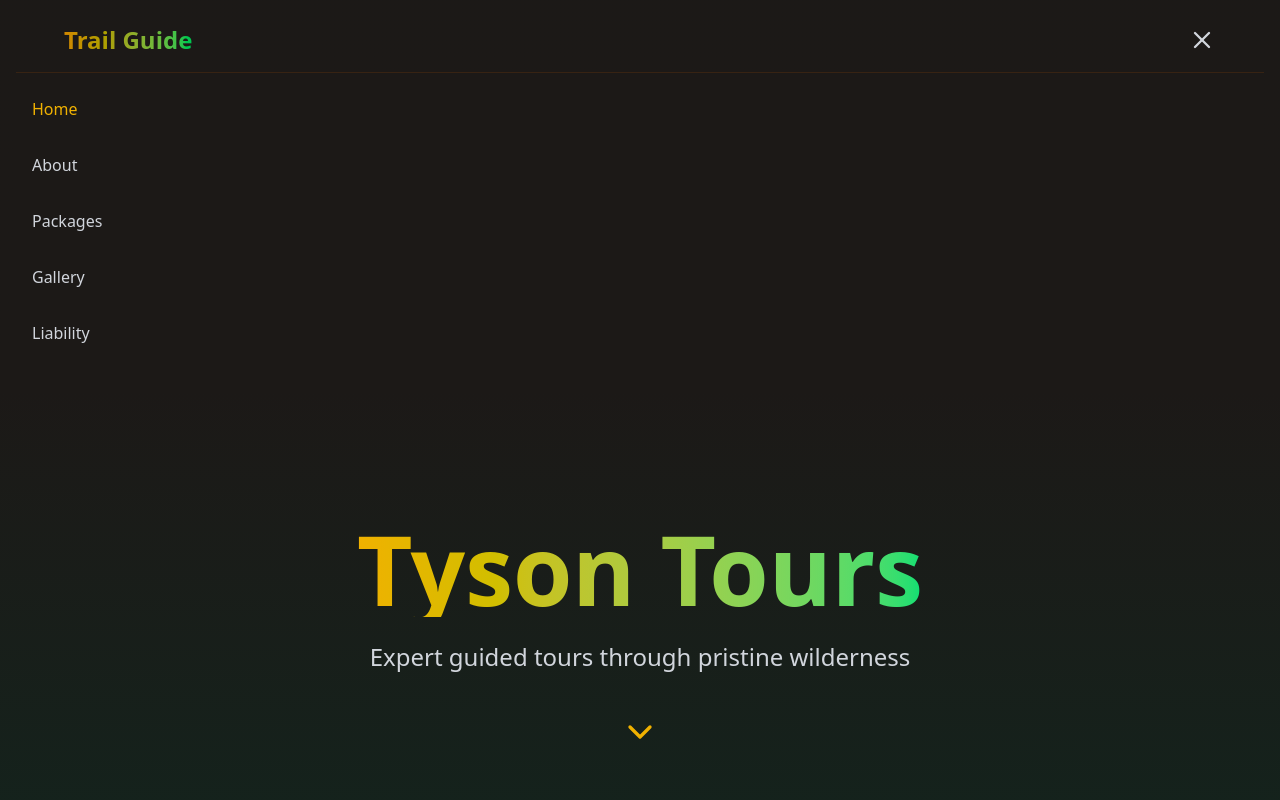
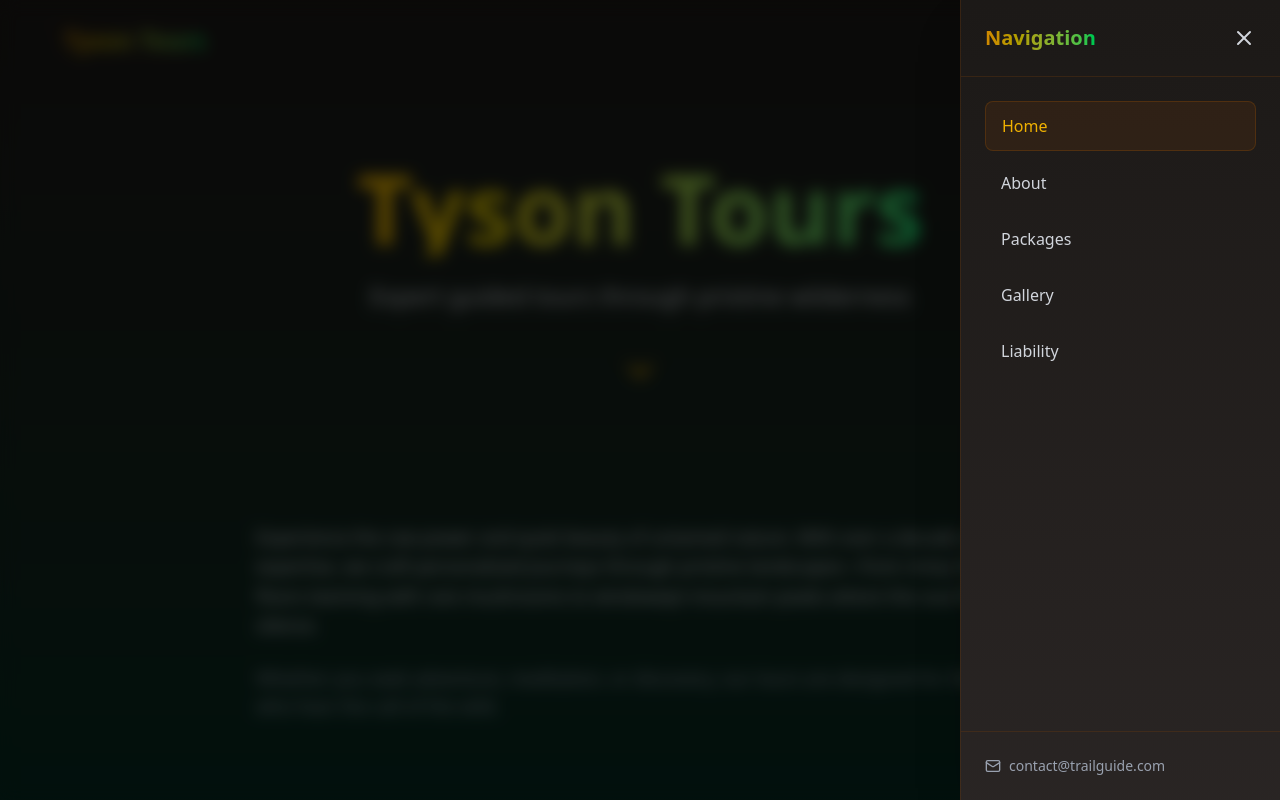
Before and after one commit to erinwolff/tyson-tours, a React (Vite) app: page / in a window 1280 px wide. Both pictures are taken after a click on the button "Toggle menu". Shown: the top 800 px of the page. Built offline with nearby package versions, Linux system fonts and the light colour scheme.

Commit message:
Nav menu update

```diff
--- a/src/TourGuideSite.tsx
+++ b/src/TourGuideSite.tsx
@@ -90,26 +90,56 @@ export default function TourGuideSite() {
 
   // Navigation Component
   const Navigation = () => (
-    <nav className="bg-gradient-to-b from-stone-900 to-transparent py-6 px-4">
+    <>
+      <nav className="bg-gradient-to-b from-stone-900 to-transparent py-6 px-4 fixed top-0 left-0 right-0 z-40">
         <div className="max-w-6xl mx-auto flex justify-between items-center">
           <h1 className="text-2xl font-bold bg-clip-text text-transparent bg-gradient-to-r from-yellow-600 to-green-500">
-          Trail Guide
+            Tyson Tours
           </h1>
 
           {/* Hamburger Menu Button */}
           <button
-          className="text-gray-300"
+            className="text-gray-300 hover:text-yellow-500 transition-colors z-50 relative"
             onClick={() => setMenuOpen(!menuOpen)}
+            aria-label="Toggle menu"
           >
             {menuOpen ? <X size={28} /> : <Menu size={28} />}
           </button>
         </div>
+      </nav>
 
-      {/* Menu */}
+      {/* Backdrop Overlay */}
       {menuOpen && (
-        <div className="bg-stone-900 border-t border-yellow-900/30 mt-4">
-          <div className="flex flex-col gap-4 px-4 py-4">
-            {navItems.map((item) => (
+        <div
+          className="fixed inset-0 bg-black/60 backdrop-blur-sm z-40 transition-opacity duration-300"
+          onClick={closeMenu}
+        />
+      )}
+
+      {/* Slide-in Menu Panel */}
+      <div
+        className={`fixed top-0 right-0 h-full w-80 max-w-[85vw] bg-gradient-to-b from-stone-900 to-stone-800 border-l border-yellow-900/30 shadow-2xl z-50 transform transition-transform duration-300 ease-in-out ${
+          menuOpen ? 'translate-x-0' : 'translate-x-full'
+        }`}
+      >
+        <div className="flex flex-col h-full">
+          {/* Menu Header */}
+          <div className="flex justify-between items-center p-6 border-b border-yellow-900/30">
+            <h2 className="text-xl font-bold bg-clip-text text-transparent bg-gradient-to-r from-yellow-600 to-green-500">
+              Navigation
+            </h2>
+            <button
+              onClick={closeMenu}
+              className="text-gray-300 hover:text-yellow-500 transition-colors"
+              aria-label="Close menu"
+            >
+              <X size={24} />
+            </button>
+          </div>
+
+          {/* Menu Items */}
+          <div className="flex flex-col gap-2 p-6 flex-1">
+            {navItems.map((item, idx) => (
               <button
                 key={item.page}
                 onClick={() => {
@@ -117,25 +147,39 @@ export default function TourGuideSite() {
                   closeMenu();
                   setScrollY(0);
                 }}
-                className={`text-left py-2 font-medium transition-colors ${
+                className={`text-left px-4 py-3 rounded-lg font-medium transition-all transform hover:translate-x-1 ${
                   currentPage === item.page
-                    ? 'text-yellow-500'
-                    : 'text-gray-300 hover:text-yellow-500'
+                    ? 'text-yellow-500 bg-yellow-900/20 border border-yellow-900/50'
+                    : 'text-gray-300 hover:text-yellow-500 hover:bg-stone-700/50'
                 }`}
+                style={{
+                  animationDelay: `${idx * 50}ms`,
+                }}
               >
                 {item.label}
               </button>
             ))}
           </div>
+
+          {/* Menu Footer */}
+          <div className="p-6 border-t border-yellow-900/30">
+            <a
+              href="mailto:contact@trailguide.com"
+              className="flex items-center gap-2 text-gray-400 hover:text-yellow-500 transition-colors text-sm"
+            >
+              <Mail size={16} />
+              contact@trailguide.com
+            </a>
           </div>
-      )}
-    </nav>
+        </div>
+      </div>
+    </>
   );
 
   // Home Page
   const HomePage = () => (
     <div className="min-h-screen bg-gradient-to-b from-stone-900 via-emerald-950 to-stone-900">
-      <div className="pt-32 px-4 min-h-screen flex flex-col justify-between">
+      <div className="pt-40 px-4 min-h-screen flex flex-col justify-between">
         {/* Hero */}
         <div className="max-w-4xl mx-auto text-center">
           <h1
@@ -215,7 +259,7 @@ export default function TourGuideSite() {
 
   // About Page
   const AboutPage = () => (
-    <div className="min-h-screen bg-gradient-to-b from-stone-900 to-emerald-950 pt-32 px-4 pb-12">
+    <div className="min-h-screen bg-gradient-to-b from-stone-900 to-emerald-950 pt-40 px-4 pb-12">
       <div className="max-w-4xl mx-auto">
         <h1 className="text-5xl font-bold mb-8 text-yellow-500">About Us</h1>
 
@@ -254,7 +298,7 @@ export default function TourGuideSite() {
 
   // Packages Page
   const PackagesPage = () => (
-    <div className="min-h-screen bg-gradient-to-b from-stone-900 to-emerald-950 pt-32 px-4 pb-12">
+    <div className="min-h-screen bg-gradient-to-b from-stone-900 to-emerald-950 pt-40 px-4 pb-12">
       <div className="max-w-5xl mx-auto">
         <h1 className="text-5xl font-bold mb-16 text-yellow-500">Our Packages</h1>
 
@@ -308,7 +352,7 @@ export default function TourGuideSite() {
 
   // Gallery Page
   const GalleryPage = () => (
-    <div className="min-h-screen bg-gradient-to-b from-stone-900 to-emerald-950 pt-32 px-4 pb-12">
+    <div className="min-h-screen bg-gradient-to-b from-stone-900 to-emerald-950 pt-40 px-4 pb-12">
       <div className="max-w-6xl mx-auto">
         <h1 className="text-5xl font-bold mb-16 text-yellow-500">Gallery</h1>
 
@@ -338,7 +382,7 @@ export default function TourGuideSite() {
 
   // Liability Page
   const LiabilityPage = () => (
-    <div className="min-h-screen bg-gradient-to-b from-stone-900 to-emerald-950 pt-32 px-4 pb-12">
+    <div className="min-h-screen bg-gradient-to-b from-stone-900 to-emerald-950 pt-40 px-4 pb-12">
       <div className="max-w-4xl mx-auto">
         <h1 className="text-5xl font-bold mb-8 text-yellow-500">Liability & Safety</h1>
 
```
Lines whose indentation alone changed are shown as unchanged.
